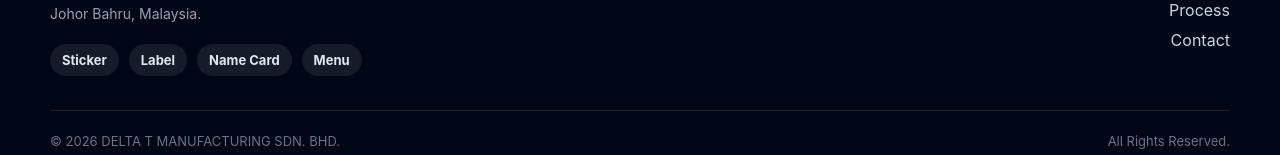
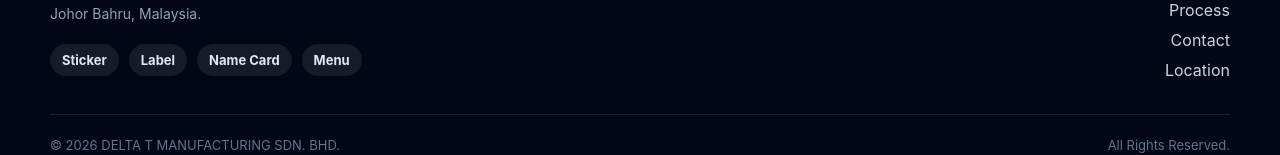
Before and after one commit to kangjin0307/-delta-t-website, a Next.js app: page / in a window 1280 px wide. Shown: the part 7348-7503 px from the top of the page. Built offline with nearby package versions, Linux system fonts and the light colour scheme.

Commit message:
Add location link to footer

```diff
--- a/app/page.tsx
+++ b/app/page.tsx
@@ -458,7 +458,7 @@ export default function Page() {
         </div>
       </section>
 
-       <MapSection />
+      <MapSection />
 
       {/* Footer 2.0 */}
       <footer
@@ -544,23 +544,33 @@ export default function Page() {
             >
               Products
             </a>
+
             <a
               href="#order"
               style={{ color: "#cbd5e1", textDecoration: "none" }}
             >
               Order
             </a>
+
             <a
               href="#process"
               style={{ color: "#cbd5e1", textDecoration: "none" }}
             >
               Process
             </a>
+
             <a
               href="#contact"
               style={{ color: "#cbd5e1", textDecoration: "none" }}
             >
               Contact
+            </a>
+
+            <a
+              href="#location"
+              style={{ color: "#cbd5e1", textDecoration: "none" }}
+            >
+              Location
             </a>
           </div>
         </div>
@@ -583,6 +593,7 @@ export default function Page() {
           <span>All Rights Reserved.</span>
         </div>
       </footer>
+
       {/* Premium WhatsApp Floating Button */}
       <a
         href="https://wa.me/60177148883?text=Hello%20DELTA%20T%20MANUFACTURING%20SDN.%20BHD.%2C%20I%20would%20like%20to%20ask%20about%20printing%20services."
```
